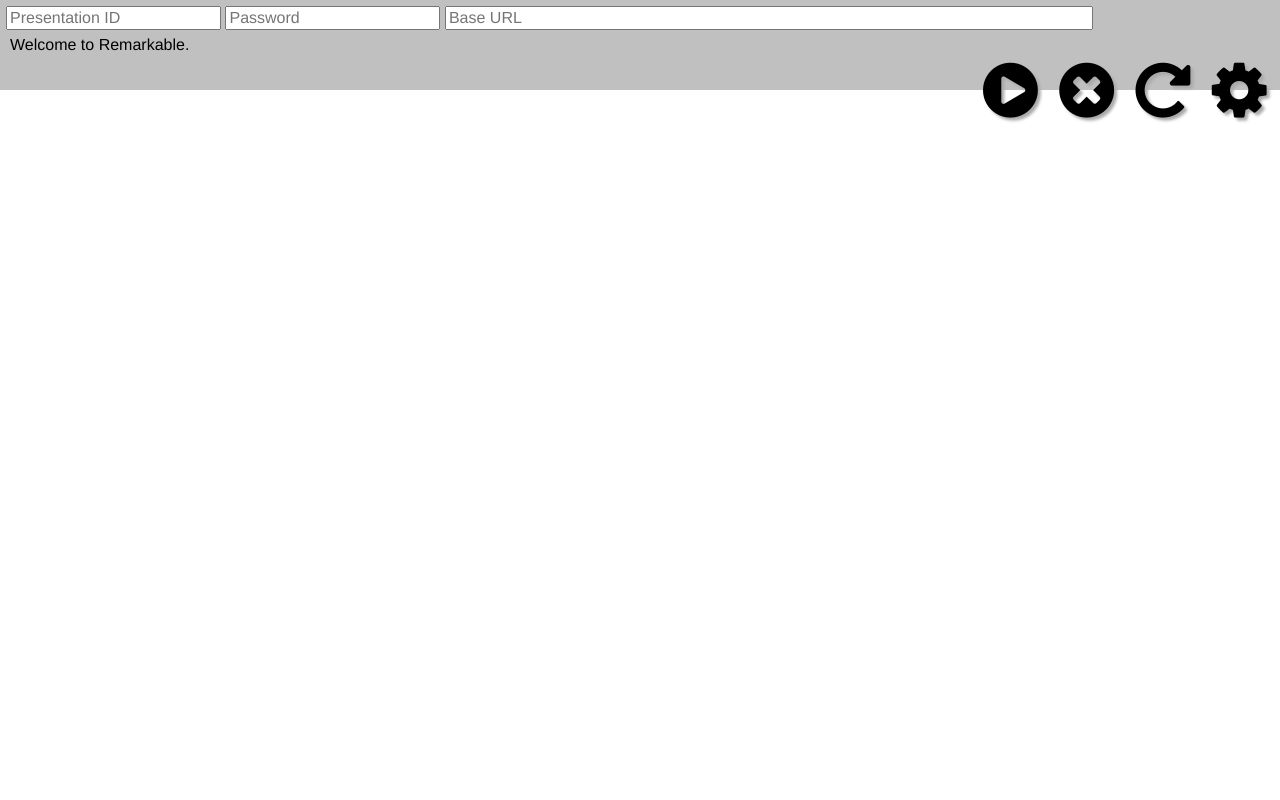
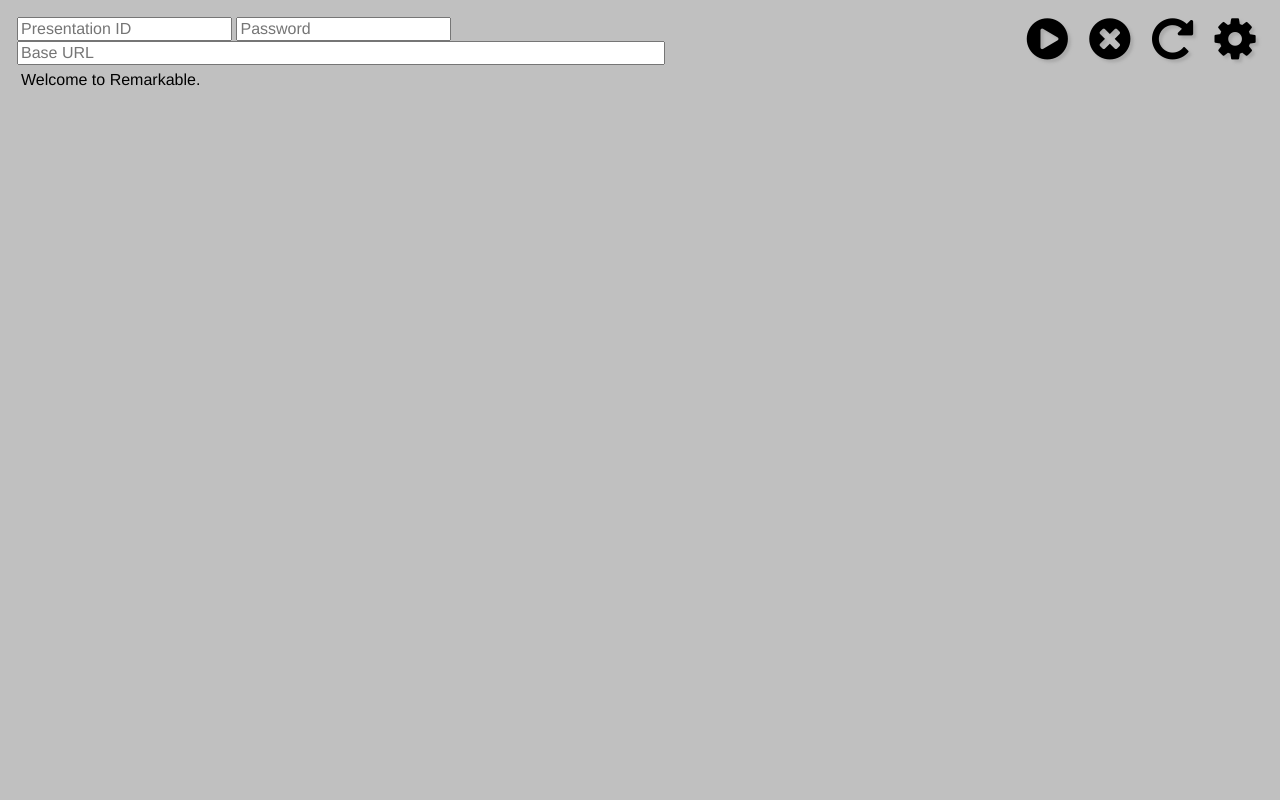
Before and after one commit to larsks/remarkable, a Bottle app: page /panel/control in a window 1280 px wide. Run offline with Bottle, Linux system fonts and the light colour scheme; some libraries are stand-ins or nearby versions; some web fonts are replaced.

Commit message:
moved css to external document

```diff
--- /dev/null
+++ b/static/control.css
@@ -0,0 +1,68 @@
+body, html {
+	height: 100%;
+}
+
+#container {
+	height: 100%;
+	background-color: #c0c0c0;
+}
+
+.panel {
+	padding: 0.5em;
+	height: 4em;
+}
+
+#watchurl {
+	padding: 2px;
+}
+
+#curslide {
+	font-size: 2em;
+	width: 2em;
+	margin: 0;
+}
+
+#baseurl {
+	width: 40em;
+}
+
+#message {
+	padding: 5px;
+}
+
+.hspace {margin-left: 2em; margin-right: 2em;}
+a.button {
+	text-decoration: none;
+	color: inherit;
+	margin-left: 1ex;
+	margin-right: 1ex;
+}
+
+i.fa {
+	text-shadow: 3px 3px 3px #aaa;
+}
+
+.right {
+	float: right;
+}
+.left {
+	float: left;
+}
+.clear {
+	clear: right;
+	display: block;
+}
+
+.rightcontrols {
+	position: absolute;
+	top: 1em;
+	right: 1em;
+
+}
+
+.leftcontrols {
+	position: absolute;
+	top: 1em;
+	left: 1em;
+	max-width: 80%;
+}
```
Also changed, not shown: templates/control.html (+49 -78 lines).
